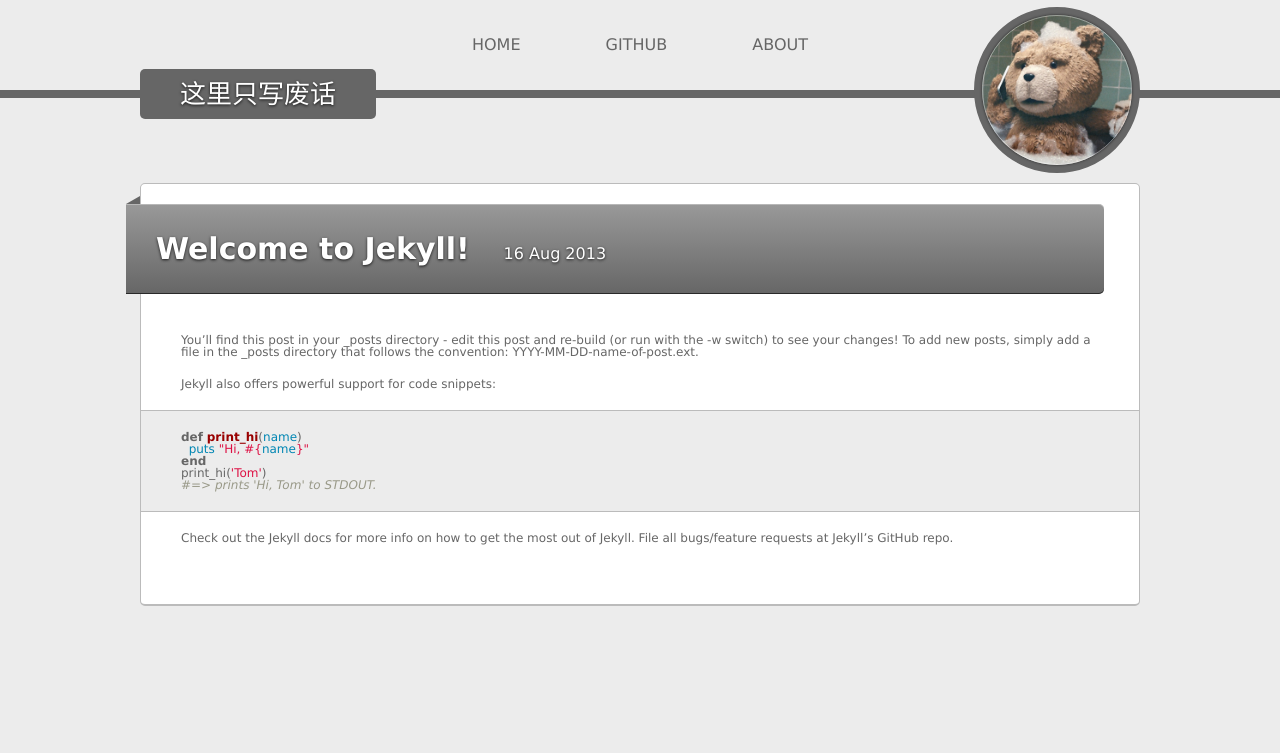
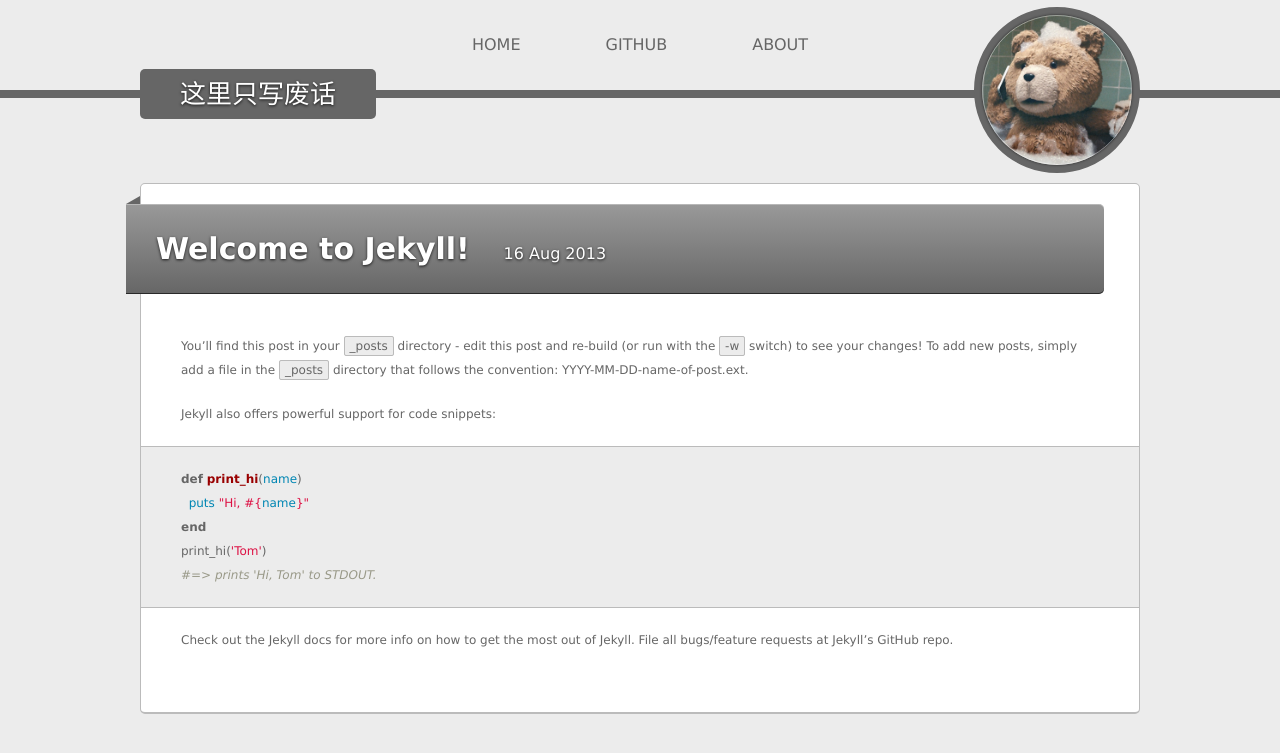
Before and after one commit to anson0370/anson0370.github.com, a Jekyll site: the page built from index.html, in a window 1280 px wide. Shown: the top 753 px of the page. Built offline with Jekyll 4.4.1, drawn with Linux system fonts in a browser that asks for light colours; Markdown is read by kramdown in place of the engine named in the settings.

Commit message:
line-height and code css for post-content

```diff
--- a/_layouts/default.html
+++ b/_layouts/default.html
@@ -18,9 +18,9 @@
       <div class="header-container">
         <h1 class="site-title">这里只写废话</h1>
         <ul class="site-menu">
-          <li>HOME</li>
-          <li>GITHUB</li>
-          <li>ABOUT</li>
+          <li><a href="/">HOME</a></li>
+          <li><a href="https://github.com/anson0370" target="_blank">GITHUB</a></li>
+          <li><a href="/about">ABOUT</a></li>
         </ul>
         <div class="site-owner">
           <ul class="owner-info">
--- a/public/css/app.css
+++ b/public/css/app.css
@@ -271,12 +271,24 @@ a {
 /* line 55, _src/styles/post.scss */
 .post .post-content {
   margin-top: 40px;
+  line-height: 2em;
 }
-/* line 59, _src/styles/post.scss */
+/* line 60, _src/styles/post.scss */
 .post p {
   margin: 20px 0;
 }
-/* line 63, _src/styles/post.scss */
+/* line 64, _src/styles/post.scss */
+.post code {
+  border: 1px solid #bbb;
+  background-color: #ececec;
+  padding: 2px 5px;
+  -webkit-border-radius: 2px;
+  -moz-border-radius: 2px;
+  -ms-border-radius: 2px;
+  -o-border-radius: 2px;
+  border-radius: 2px;
+}
+/* line 71, _src/styles/post.scss */
 .post .highlight {
   width: 918px;
   margin-left: -40px;
@@ -285,3 +297,9 @@ a {
   border-top: 1px solid #bbb;
   border-bottom: 1px solid #bbb;
 }
+/* line 79, _src/styles/post.scss */
+.post .highlight code {
+  border: none;
+  background: none;
+  padding: 0;
+}
```
Also changed, not shown: _src/styles/post.scss (+14 -0 lines).
